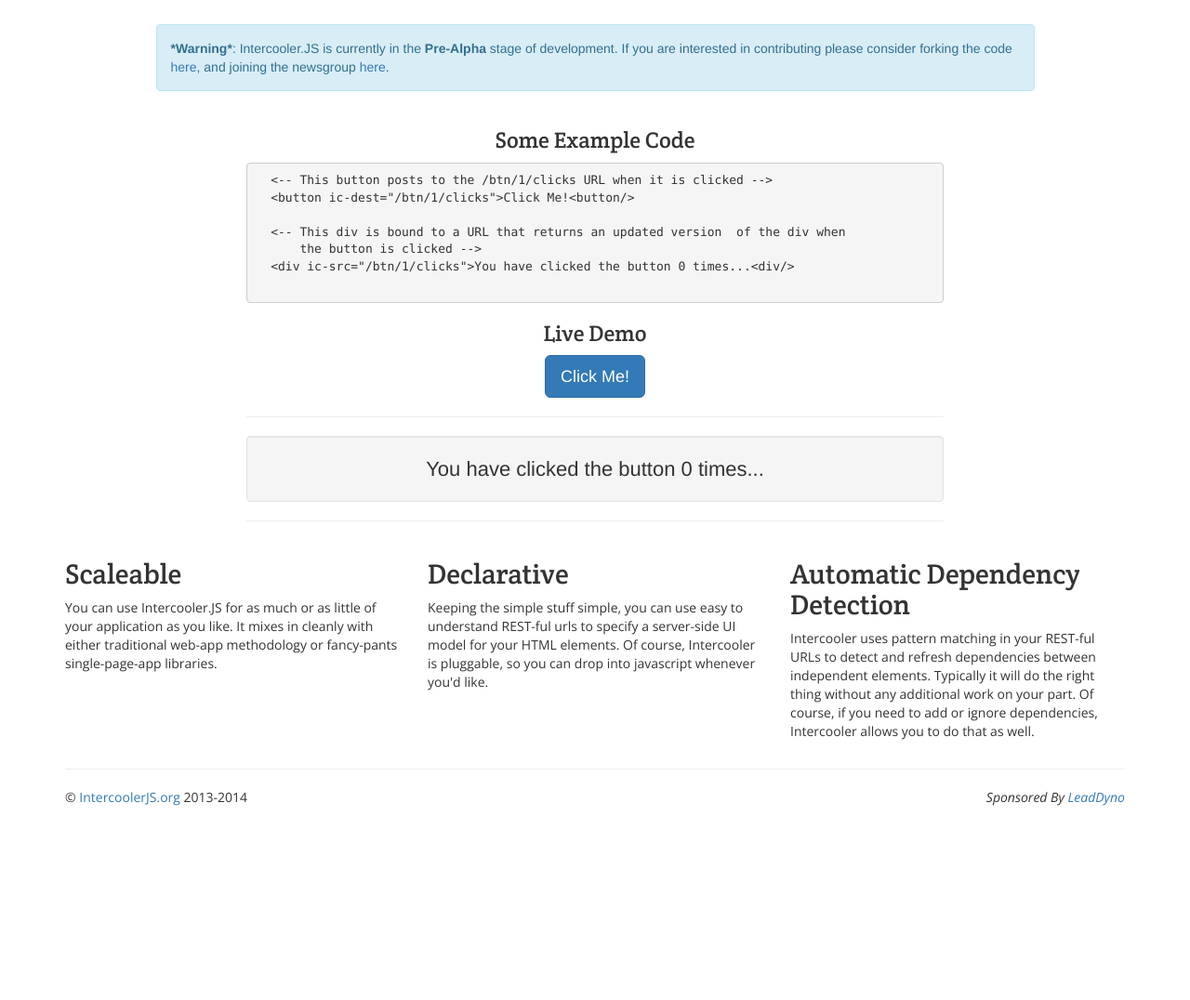
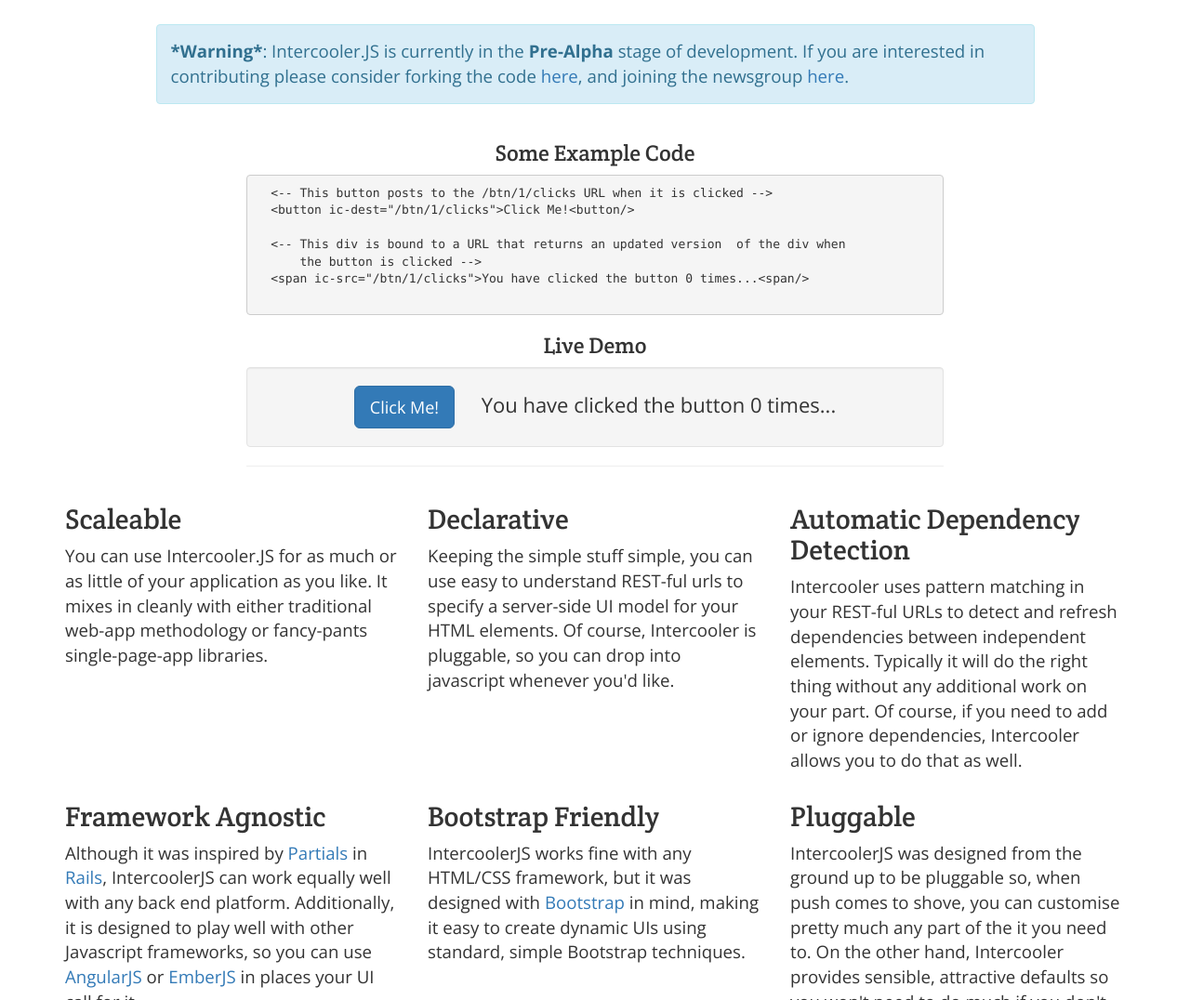
Before and after one commit to bigskysoftware/intercooler-js, a Jekyll site: the page built from www/index.html, in a window 1280 px wide and 1400 px high, cut to the strip 324-1400 px from the top of the window. Shown: the whole strip at 93% size. Built offline with Jekyll 4.4.1, drawn with Linux system fonts in a browser that asks for light colours; nearby versions of some CDN libraries; some of the changed text lies outside the part shown.

Commit message:
More website work

```diff
--- a/www/_layouts/default.html
+++ b/www/_layouts/default.html
@@ -49,6 +49,9 @@
       <a class="navbar-brand" href="index.html">Intercooler.JS</a>
     </div>
     <ul class="nav navbar-nav">
+      <li class="{% active docs %}"><a href="/docs.html">Documentation</a></li>
+    </ul>
+    <ul class="nav navbar-nav">
       <li class="{% active examples %}"><a href="/examples.html">Examples</a></li>
     </ul>
   </div>
--- a/www/css/site.css
+++ b/www/css/site.css
@@ -1,16 +1,33 @@
 .body-wrapper {
-  margin-top:50px !important;
+  margin-top: 50px !important;
 }
 
-h1, h2, h3, h4, .navbar-brand {
-	font-family:'Crete Round';'Helvetica Neue', Helvetica, Arial, sans-serif;
+h1, h2, h3, h4 {
+  font-family: 'Crete Round', 'Helvetica Neue', Helvetica, Arial, sans-serif;
 }
 
-p
-{
-	font-family: 'Open Sans';'Helvetica Neue', Helvetica, Arial, sans-serif;
+.navbar-brand {
+  padding-top: 20px;
+  font-family: 'Crete Round', 'Helvetica Neue', Helvetica, Arial, sans-serif;
+  font-size: 16pt;
+}
+
+p {
+  font-family: 'Open Sans', 'Helvetica Neue', Helvetica, Arial, sans-serif;
+  font-size: 14pt;
+}
+
+li {
+  font-family: 'Open Sans', 'Helvetica Neue', Helvetica, Arial, sans-serif;
+  font-size: 13pt;
+  margin-top: 4px;
+}
+
+body {
+  font-family: 'Open Sans', 'Helvetica Neue', Helvetica, Arial, sans-serif;
+  font-size: 14pt;
 }
 
 .red {
-	color:red;
+  color: red;
 }
--- a/www/examples.html
+++ b/www/examples.html
@@ -95,6 +95,7 @@ nav: examples
   <div class="row">
     <div class="col-md-12">
       <h2>Intercooler.JS Examples</h2>
+      <p>Below are some examples of Intercooler functionality, each with a working demo below the code sample.</p>
     </div>
   </div>
 
--- a/www/index.html
+++ b/www/index.html
@@ -16,7 +16,7 @@ layout: default
       get: function (url, callback) {
         if (url == "/btn/1/clicks") {
           console.log('here');
-          callback('<div ic-src="/btn/1/clicks">You have clicked the button ' + clicks + ' times...</div>');
+          callback('<span ic-src="/btn/1/clicks">You have clicked the button ' + clicks + ' times...</span>');
         }
       },
       post : function(url, data, callback) {
@@ -47,15 +47,14 @@ layout: default
 
   &lt;-- This div is bound to a URL that returns an updated version  of the div when
       the button is clicked -->
-  &lt;div ic-src="/btn/1/clicks">You have clicked the button 0 times...&lt;div/>
+  &lt;span ic-src="/btn/1/clicks">You have clicked the button 0 times...&lt;span/>
 		      </pre>
 
       <h3 class="text-center">Live Demo</h3>
       <div class="text-center">
-        <button class="btn btn-primary btn-lg" ic-dest="/btn/1/clicks">Click Me!</button>
-        <hr/>
         <div class="well" style="font-size:22px">
-          <div ic-src="/btn/1/clicks">You have clicked the button 0 times...</div>
+          <button class="btn btn-primary btn-lg" ic-dest="/btn/1/clicks">Click Me!</button>
+          &nbsp;&nbsp;&nbsp;&nbsp;<span ic-src="/btn/1/clicks">You have clicked the button 0 times...</span>
         </div>
       </div>
 
@@ -88,3 +87,29 @@ layout: default
     </div>
   </div>
 </div>
+
+<div class="container">
+  <div class="row">
+    <div class="col-md-4">
+      <h2>Framework Agnostic</h2>
+
+      <p>Although it was inspired by <a href="http://guides.rubyonrails.org/layouts_and_rendering.html#using-partials">Partials</a>
+        in <a href="http://rubyonrails.org/">Rails</a>, IntercoolerJS can work equally well with any back end platform.  Additionally, it is designed to play
+      well with other Javascript frameworks, so you can use <a href="http://angularjs.org/">AngularJS</a> or
+        <a href="http://emberjs.com/">EmberJS</a> in places your UI call for it.</p>
+    </div>
+    <div class="col-md-4">
+      <h2>Bootstrap Friendly</h2>
+
+      <p>IntercoolerJS works fine with any HTML/CSS framework, but it was designed with <a href="http://getbootstrap.com/">Bootstrap</a>
+      in mind, making it easy to create dynamic UIs using standard, simple Bootstrap techniques.</p>
+    </div>
+    <div class="col-md-4">
+      <h2>Pluggable</h2>
+
+      <p>IntercoolerJS was designed from the ground up to be pluggable so, when push comes to shove, you can customise
+      pretty much any part of the it you need to.  On the other hand, Intercooler provides sensible, attractive defaults
+      so you won't need to do much if you don't want to.</p>
+    </div>
+  </div>
+</div>
```
Also changed, not shown: other parts of www/examples.html (+1 -1 lines), www/docs.html (added, +102 -0 lines).
